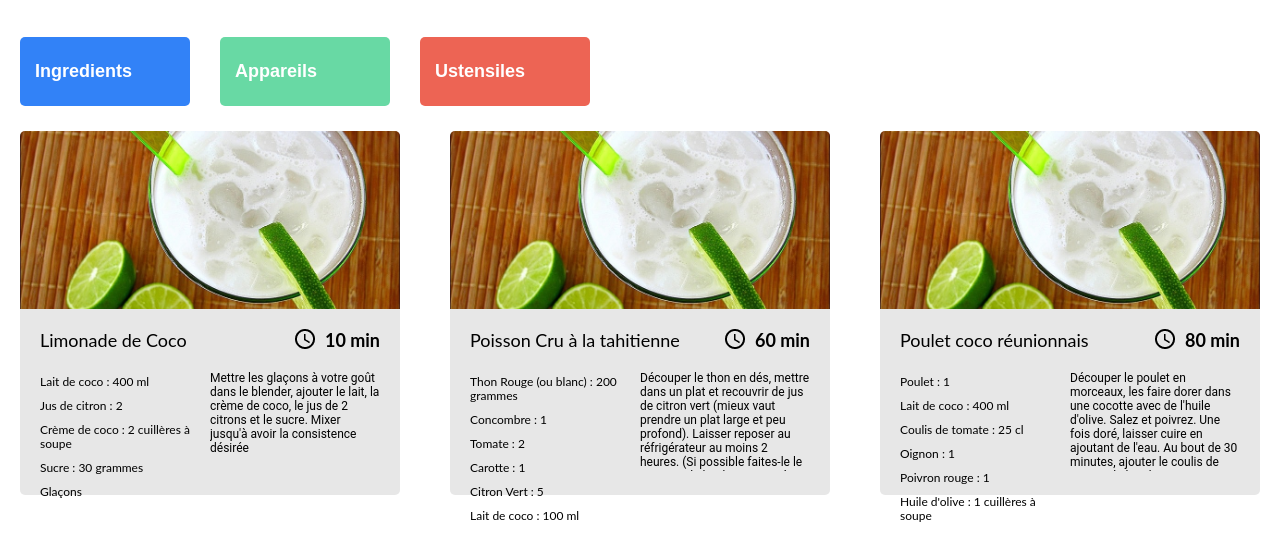
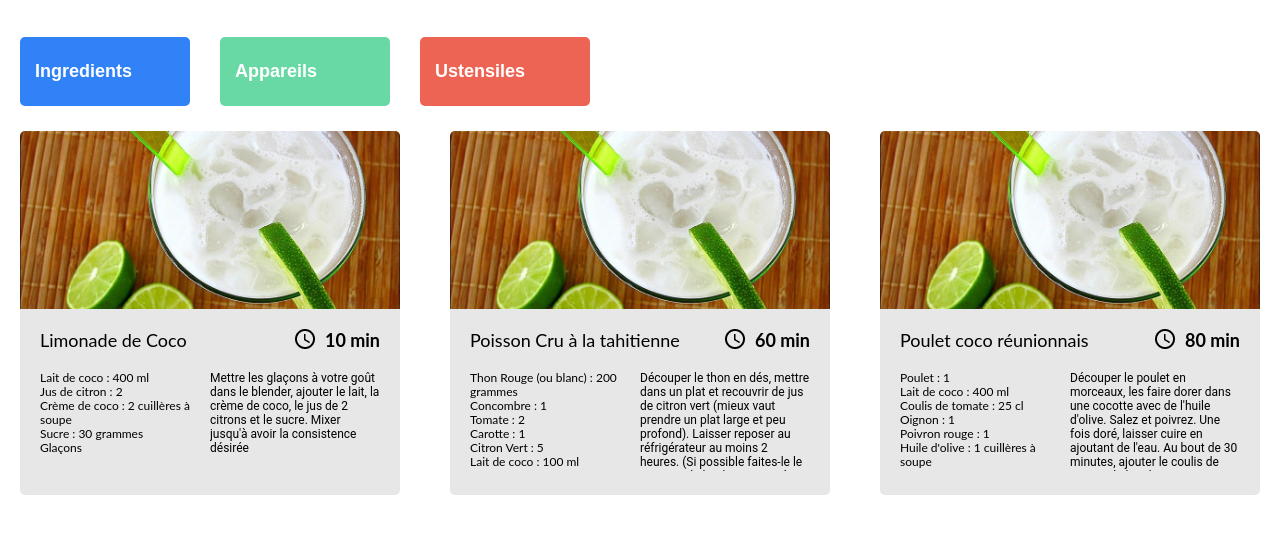
Before and after one commit to beyondnaxos/p7_les_petits_plats, a plain HTML site: page index.html in a window 1280 px wide. Shown: the part 225-767 px from the top of the page. Drawn offline with Linux system fonts and the light colour scheme.

Commit message:
Update style.css

```diff
--- a/css/style.css
+++ b/css/style.css
@@ -337,7 +337,7 @@ font-size: 14px;
 
 
 
-ul > li {
+ul > .ingredientsLi {
     padding:5px 0;
     max-width: 200px ;
     margin: 0;
```
